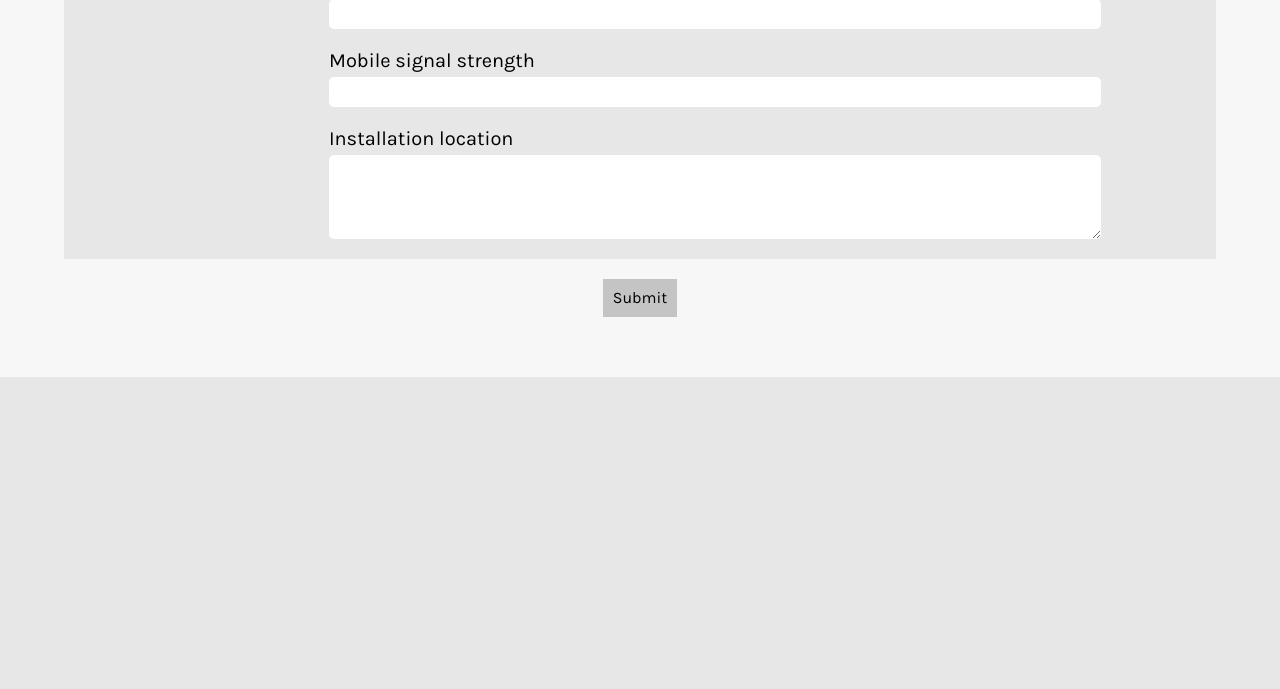
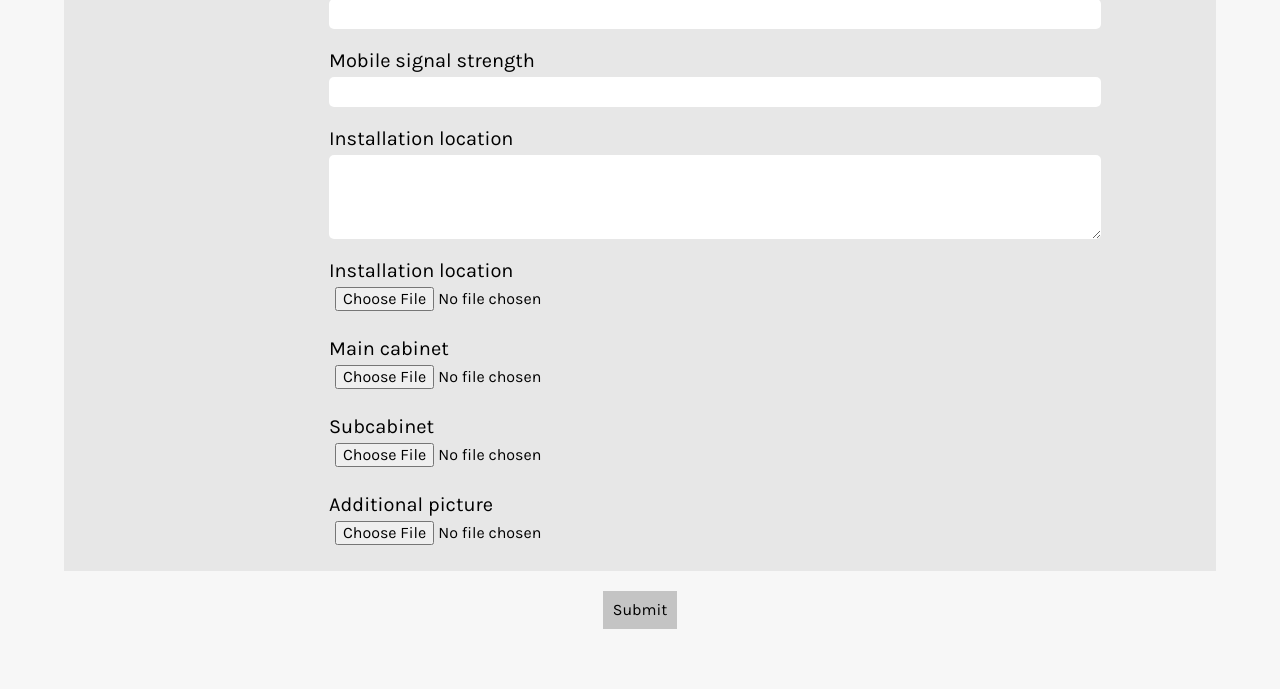
Before and after one commit to Zigelzi/SiteSurveyApp, a Flask app: page /survey/create in a window 1280 px wide. Shown: the part 2501-3190 px from the top of the page. Before the commit the page ends 2878 px from the top, so only its background shows below. Run offline with Flask 2, Linux system fonts and the light colour scheme; a user stored in the database is signed in; tables that the repository leaves empty hold one stand-in row (values such as "Sample post"); some libraries are stand-ins or nearby versions.

Commit message:
Added Surveypictures model to surveys blueprint. Added displaying the images to single survey route

```diff
--- a/sitesurvey/charger/routes.py
+++ b/sitesurvey/charger/routes.py
@@ -1,7 +1,7 @@
 from flask import Blueprint, render_template, redirect, flash, url_for
 from flask_login import login_required
 
-from sitesurvey import login_manager
+from sitesurvey import login_manager, db
 from sitesurvey.charger.models import Charger
 from sitesurvey.charger.forms import AddChargerForm
 
--- a/sitesurvey/survey/forms.py
+++ b/sitesurvey/survey/forms.py
@@ -1,4 +1,5 @@
 from flask_wtf import FlaskForm
+from flask_wtf.file import FileField, FileAllowed
 from wtforms import (StringField, SelectField, FloatField, BooleanField, DateTimeField,
                      IntegerField, TextAreaField, SubmitField, RadioField)
 from wtforms.validators import DataRequired, Email
@@ -99,6 +100,10 @@ class SurveyForm(FlaskForm):
     number_of_slots = IntegerField('Number of empty fuse slots')
     signal_strength = FloatField('Mobile signal strength')
     installation_location = TextAreaField('Installation location')
+    pic_installation_location = FileField('Installation location', validators=[FileAllowed(['jpg', 'png']), DataRequired(message=data_req_msg)])
+    pic_maincabinet = FileField('Main cabinet', validators=[FileAllowed(['jpg', 'png']), DataRequired(message=data_req_msg)])
+    pic_subcabinet = FileField('Subcabinet', validators=[FileAllowed(['jpg', 'png'])])
+    pic_additional = FileField('Additional picture', validators=[FileAllowed(['jpg', 'png'])])
     submit = SubmitField('Submit')
 
     #TODO: Add image upload fields
--- a/sitesurvey/survey/routes.py
+++ b/sitesurvey/survey/routes.py
@@ -1,11 +1,12 @@
-from flask import Blueprint, render_template, redirect, flash
+from flask import Blueprint, render_template, redirect, flash, url_for
 from flask_login import current_user, login_required
 
 import sys
 
 from sitesurvey import db
-from sitesurvey.survey.models import Survey
+from sitesurvey.survey.models import Survey, Surveypicture
 from sitesurvey.survey.forms import SurveyForm
+from sitesurvey.survey.utils import save_picture
 from sitesurvey.user.models import Contactperson
 from sitesurvey.charger.models import Charger
 
@@ -18,18 +19,12 @@ def create_survey():
     form = SurveyForm()
 
     if form.validate_on_submit():
-        # Get the number of surveys in DB and do running numbering (+1)
-        survey_id = Survey.query.order_by(Survey.id.desc()).first()
         # Query the selected charger model and it's id and enter it as charger_id
         charger_id = Charger.query.get(form.model.data)
 
-        # If Survey query returns None this is the first survey.
-        if survey_id == None:
-            survey_id = 1
-        else:
-            survey_id.id += 1
+        # Create list of pictures and check if any of them has content to be submitted to DB
 
-        # Convert all the
+        # Convert all the from values to DB models and commit them to DB
         contact_person = Contactperson(first_name=form.first_name.data,
                                         last_name=form.last_name.data,
                                         title=form.title.data,
@@ -60,17 +55,47 @@ def create_survey():
                         charger_id=charger_id,
                         user_id=current_user.id)
 
-        # Add all information from form to DB session and commit the changes
         db.session.add(contact_person)
         db.session.add(survey)
+        db.session.commit()
+
+
+        # Saving the installation location picture to file system and creating DB entry
+        pic_installation_location_file = save_picture(form.pic_installation_location.data)
+        sp_installation_location = Surveypicture(survey_id=survey.id,
+                                                    picture_filename=pic_installation_location_file)
+
+        # Saving the main cabinet picture to file system and creating DB entry
+        pic_maincabinet_file = save_picture(form.pic_maincabinet.data)
+        sp_maincabinet = Surveypicture(survey_id=survey.id,
+                                        picture_filename=pic_maincabinet_file)
+
+        # Saving the subcabinet picture if it exists to file system and creating DB entry
+        if form.pic_subcabinet.data:
+            pic_subcabinet_file = save_picture(form.pic_subcabinet.data)
+            sp_subcabinet = Surveypicture(survey_id=survey.id,
+                                            picture_filename=pic_subcabinet_file)
+            db.session.add(sp_subcabinet)
+
+        # Saving the additional picture if it exists to file system and creating DB entry
+        if form.pic_additional.data:
+            pic_additional_file = save_picture(form.pic_additional.data)
+            sp_additional = Surveypicture(survey_id=survey.id,
+                                            picture_filename=pic_additional_file)
+            db.session.add(sp_additional)
+
+        # Add all information from form to DB session and commit the changes
+
+        db.session.add(sp_installation_location)
+        db.session.add(sp_maincabinet)
         print(f'Contact person: {contact_person}', file=sys.stderr)
         print(f'Survey: {survey}', file=sys.stderr)
-        db.session.commit()
 
         # Append the contact person as Surveys contact person
         survey.contact_person.append(contact_person)
         db.session.commit()
         flash(f'Survey created successfully!', 'success')
+        return redirect(url_for('survey.survey', survey_id=survey.id))
 
     return render_template('survey/create_survey.html', title='Survey', form=form)
 
@@ -79,4 +104,8 @@ def create_survey():
 @login_required
 def survey(survey_id):
     survey = Survey.query.get_or_404(survey_id)
-    return render_template('survey/survey.html', survey=survey)
+    filenames = []
+    # Append all the filenames for creating the url_for to display the pictures
+    for picture in survey.pictures:
+        filenames.append('survey_pictures/'+ picture.picture_filename)
+    return render_template('survey/survey.html', survey=survey, filenames=filenames)
--- a/sitesurvey/templates/survey/create_survey.html
+++ b/sitesurvey/templates/survey/create_survey.html
@@ -2,7 +2,7 @@
 
 {% block content %}
 <div class="content">
-    <form action="" method="POST">
+    <form action="" method="POST" enctype="multipart/form-data">
         <!-- Customer form -->
         <div class="grey-container survey-form">
             {{ form.hidden_tag() }}
@@ -440,6 +440,58 @@
                 </div>
                 {% endif %}
             </div>
+            <div class="input-box">
+                {{ form.pic_installation_location.label }}
+                {{ form.pic_installation_location }}
+                {% if form.pic_installation_location.errors %}
+                <div class="error">
+                    {% for error in form.pic_installation_location.errors %}
+                        <span>
+                            {{ error }}
+                        </span>
+                    {% endfor %}
+                </div>
+                {% endif %}
+            </div>
+            <div class="input-box">
+                {{ form.pic_maincabinet.label }}
+                {{ form.pic_maincabinet }}
+                {% if form.pic_maincabinet.errors %}
+                <div class="error">
+                    {% for error in form.pic_maincabinet.errors %}
+                        <span>
+                            {{ error }}
+                        </span>
+                    {% endfor %}
+                </div>
+                {% endif %}
+            </div>
+            <div class="input-box">
+                {{ form.pic_subcabinet.label }}
+                {{ form.pic_subcabinet }}
+                {% if form.pic_subcabinet.errors %}
+                <div class="error">
+                    {% for error in form.pic_subcabinet.errors %}
+                        <span>
+                            {{ error }}
+                        </span>
+                    {% endfor %}
+                </div>
+                {% endif %}
+            </div>
+            <div class="input-box">
+                {{ form.pic_additional.label }}
+                {{ form.pic_additional }}
+                {% if form.pic_additional.errors %}
+                <div class="error">
+                    {% for error in form.pic_additional.errors %}
+                        <span>
+                            {{ error }}
+                        </span>
+                    {% endfor %}
+                </div>
+                {% endif %}
+            </div>
         </div>
         {{ form.submit }}
     </form>
```
Also changed, not shown: migrations/versions/f68513d14753_.py (added, +34 -0 lines), sitesurvey/survey/models.py (+9 -1 lines), sitesurvey/survey/utils.py (added, +17 -0 lines), sitesurvey/templates/survey/survey.html (+8 -0 lines), sitesurvey/static/survey_pictures/2194e31bf4841e83.png (added), sitesurvey/static/survey_pictures/27a64c4b5a60ca32.png (added), sitesurvey/static/survey_pictures/3430ffb2170f3174.png (added), sitesurvey/static/survey_pictures/3659bf4f64e7d267.png (added), sitesurvey/static/survey_pictures/537cb9fe7decb90a.png (added), sitesurvey/static/survey_pictures/5b976ad66907a743.png (added), sitesurvey/static/survey_pictures/96ae3743fb7f9110.png (added), sitesurvey/static/survey_pictures/a28f21a6009b1107.png (added).
